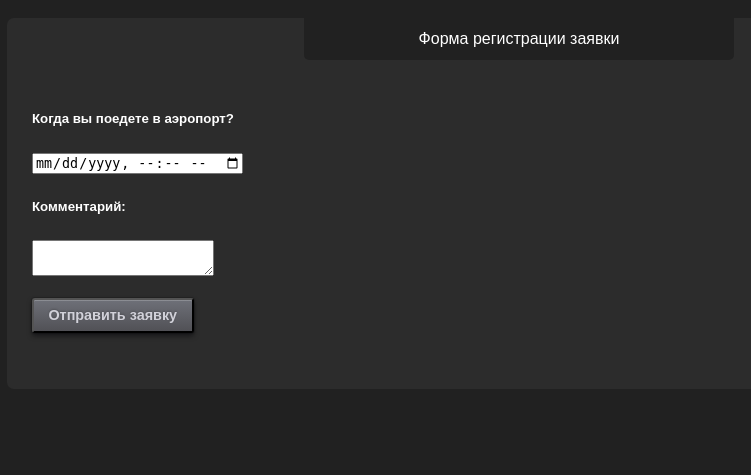
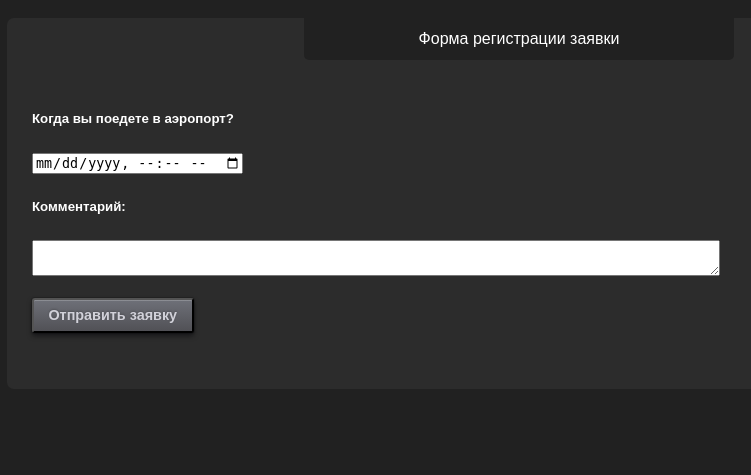
Before and after one commit to Igor-hub-it/Kyrsovaya, a Flask app: page / in a window 1280 px wide. Shown: the part 1093-1568 px from the top of the page, without its empty margins (121-872 px from the left). Run offline with Flask 2, Linux system fonts and the light colour scheme.

Commit message:
допил адаптации блока регистрации

```diff
--- a/static/style.css
+++ b/static/style.css
@@ -312,7 +312,7 @@ button.new_user:active, button.new_req:hover{
 }
 
 .place_to_comment{
-    /* width: 70%; */
+    width: 70%;
 }
 
 button.new_req{
```
